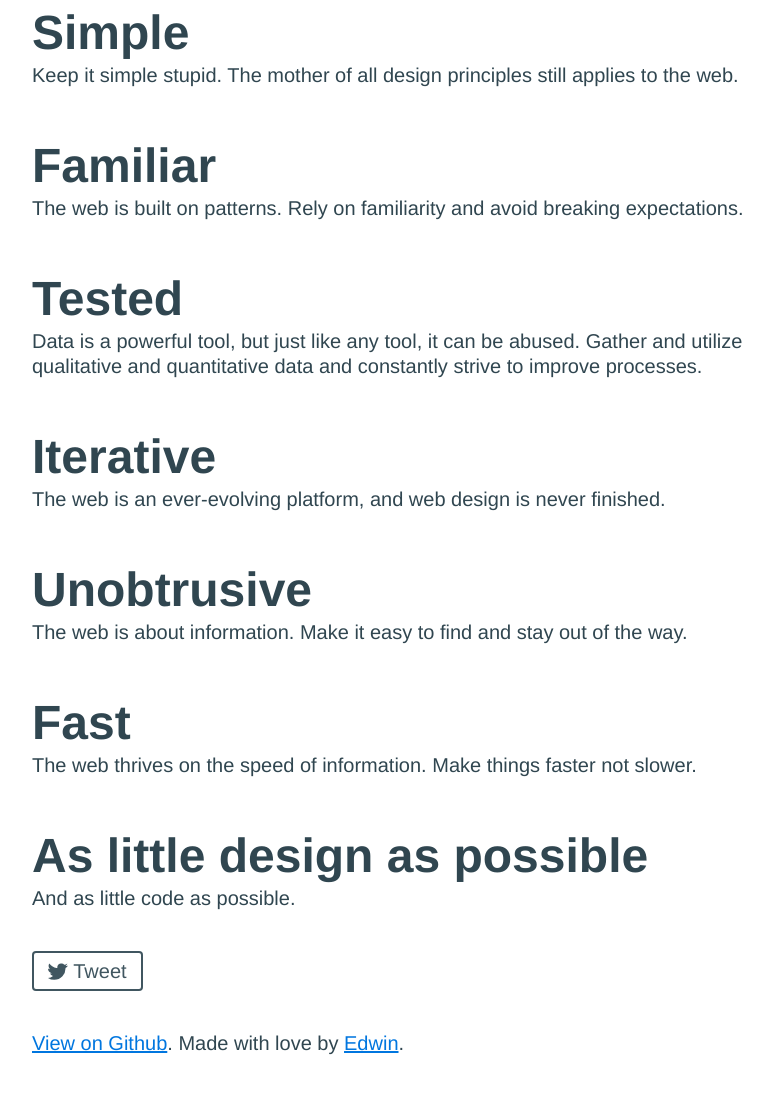
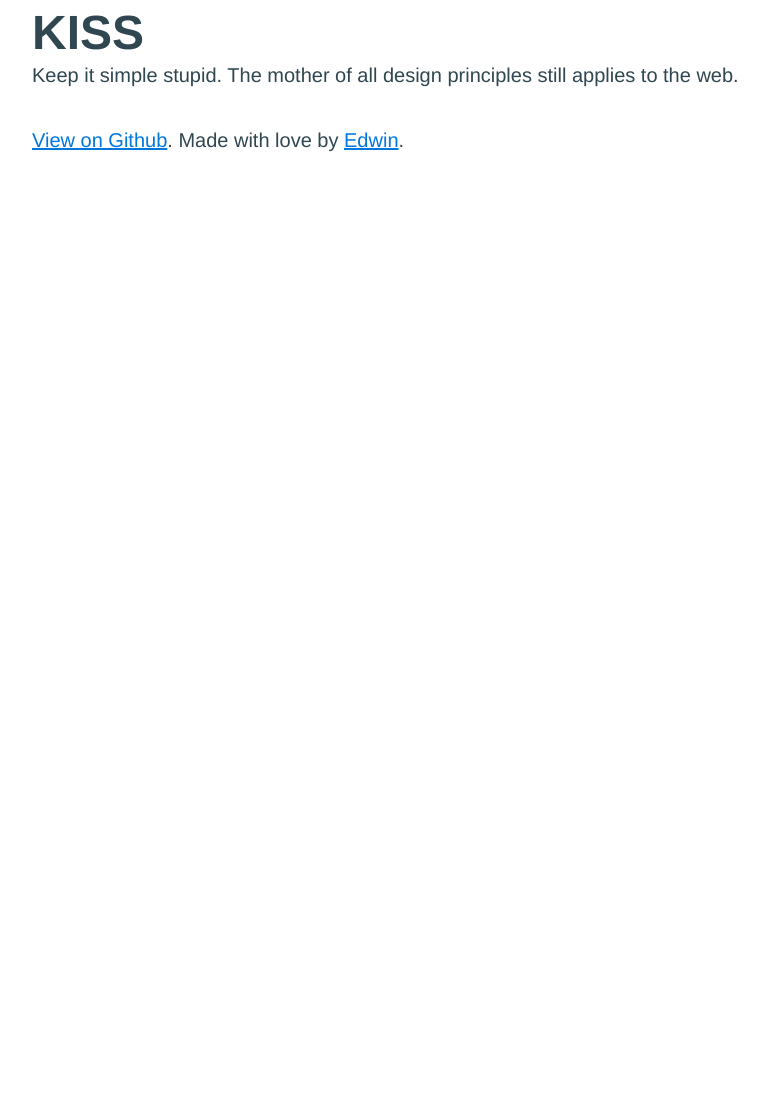
Before and after one commit to pixbit/pixbit.github.io, a website: page index.html in a window 1280 px wide. Shown: the part 255-1348 px from the top of the page, without its empty margins (224-997 px from the left). After the commit the page ends 800 px from the top, so only its background shows below. Drawn offline with Linux system fonts and the light colour scheme.

Commit message:
Style.css

```diff
--- a/index.html
+++ b/index.html
@@ -7,52 +7,7 @@
   <meta name="description" content="Principles of Web Design">
   <meta name="viewport" content="width=device-width, initial-scale=1">
   <link rel="stylesheet" href="papercraft.css" />
-  <style>
-    body {
-      font-family: 'Avenir Next', 'Helvetica Neue', Helvetica sans-serif;
-      line-height: 1.25;
-      margin: 0 auto;
-      padding: 2em;
-      max-width: 48em;
-      color: #304650;
-    }
-    a { color: #0076df; }
-    a:hover { color: #0066cf; }
-    h1, h2, h3, h4, h5, h6 { font-weight: 600; margin-top: 1em; margin-bottom: 0; }
-    p { font-size: 1.25rem; margin-top: 0; margin-bottom: 2em; }
-    ol {
-      padding-left: 0;
-      list-style: none;
-      margin-top: 0;
-      margin-bottom: 0;
-    }
-    h1, .h1 { font-size: 2rem; }
-    @media screen and (min-width: 48em) {
-      h1, .h1 { font-size: 3rem; }
-    }
-    .button {
-      text-decoration: none;
-      line-height: 2.5rem;
-      display: inline-block;
-      padding: 0 1rem;
-    }
-    .button-box {
-      color: #405660;
-      box-shadow: inset 0 0 0 2px #405660;
-      border-radius: .25rem;
-    }
-    .button-box:hover {
-      color: #fff;
-      background-color: #405660;
-    }
-    svg {
-      position: relative;
-      top: .125em;
-      width: 1em;
-      height: 1em;
-      fill: currentcolor;
-    }
-  </style>
+  <link rel="stylesheet" href="style.css" />
 </head>
 <body>
 
@@ -96,44 +51,13 @@
   <main>
     <ol>
       <li>
-        <h1>Simple</h1>
+        <h1>KISS</h1>
         <p>Keep it simple stupid. The mother of all design principles still applies to the web.</p>
-      </li>
-      <li>
-        <h1>Familiar</h1>
-        <p>The web is built on patterns. Rely on familiarity and avoid breaking expectations.</p>
-      </li>
-      <li>
-        <h1>Tested</h1>
-        <p>Data is a powerful tool, but just like any tool, it can be abused. Gather and utilize qualitative and quantitative data and constantly strive to improve processes.</p>
-      </li>
-      <li>
-        <h1>Iterative</h1>
-        <p>The web is an ever-evolving platform, and web design is never finished.</p>
-      </li>
-      <li>
-        <h1>Unobtrusive</h1>
-        <p>The web is about information. Make it easy to find and stay out of the way.</p>
-      </li>
-      <li>
-        <h1>Fast</h1>
-        <p>The web thrives on the speed of information. Make things faster not slower.</p>
-      </li>
-      <li>
-        <h1>As little design as possible</h1>
-        <p>And as little code as possible.</p>
       </li>
     </ol>
   </main>
 
   <footer>
-    <p>
-      <a href="https://twitter.com/intent/tweet?text=Good web design is simple.&url=http://jxnblk.github.io/principles&via=jxnblk" target="_blank" class="h5 button button-box">
-        <svg xmlns="http://www.w3.org/2000/svg" viewBox="0 0 32 32" width="32" height="32">
-          <path d="M2 4 C6 8 10 12 15 11 A6 6 0 0 1 22 4 A6 6 0 0 1 26 6 A8 8 0 0 0 31 4 A8 8 0 0 1 28 8 A8 8 0 0 0 32 7 A8 8 0 0 1 28 11 A18 18 0 0 1 10 30 A18 18 0 0 1 0 27 A12 12 0 0 0 8 24 A8 8 0 0 1 3 20 A8 8 0 0 0 6 19.5 A8 8 0 0 1 0 12 A8 8 0 0 0 3 13 A8 8 0 0 1 2 4"/>
-        </svg>
-        Tweet
-      </a>
     <p class="h5">
       <a href="http://github.com/pixbit">View on Github</a>.
       Made with love by
--- /dev/null
+++ b/style.css
@@ -0,0 +1,45 @@
+
+  body {
+    font-family: 'Avenir Next', 'Helvetica Neue', Helvetica sans-serif;
+    line-height: 1.25;
+    margin: 0 auto;
+    padding: 2em;
+    max-width: 48em;
+    color: #304650;
+  }
+  a { color: #0076df; }
+  a:hover { color: #0066cf; }
+  h1, h2, h3, h4, h5, h6 { font-weight: 600; margin-top: 1em; margin-bottom: 0; }
+  p { font-size: 1.25rem; margin-top: 0; margin-bottom: 2em; }
+  ol {
+    padding-left: 0;
+    list-style: none;
+    margin-top: 0;
+    margin-bottom: 0;
+  }
+  h1, .h1 { font-size: 2rem; }
+  @media screen and (min-width: 48em) {
+    h1, .h1 { font-size: 3rem; }
+  }
+  .button {
+    text-decoration: none;
+    line-height: 2.5rem;
+    display: inline-block;
+    padding: 0 1rem;
+  }
+  .button-box {
+    color: #405660;
+    box-shadow: inset 0 0 0 2px #405660;
+    border-radius: .25rem;
+  }
+  .button-box:hover {
+    color: #fff;
+    background-color: #405660;
+  }
+  svg {
+    position: relative;
+    top: .125em;
+    width: 1em;
+    height: 1em;
+    fill: currentcolor;
+  }
```
